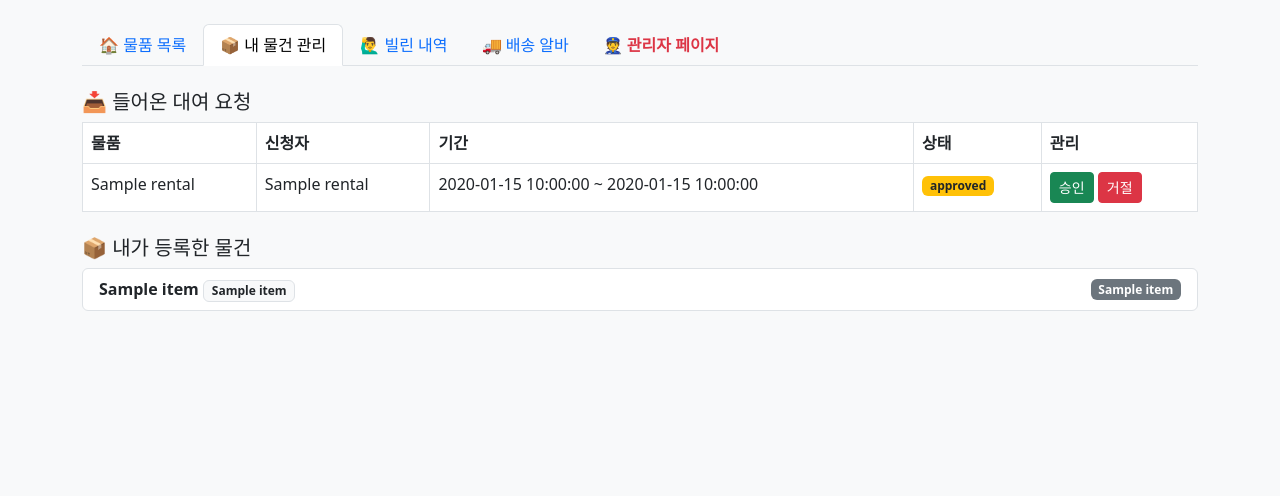
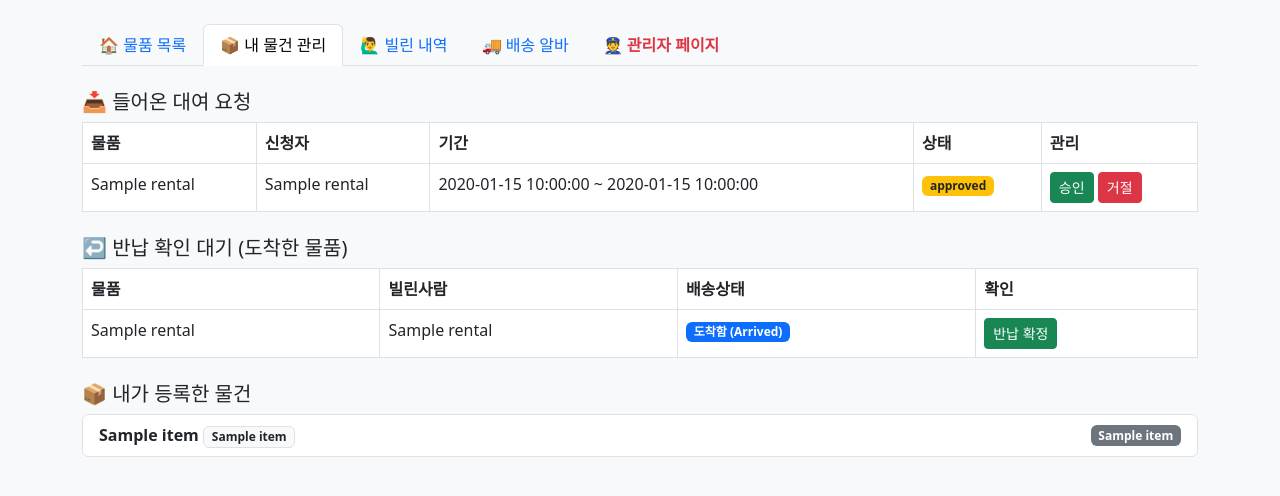
Before and after one commit to Dohwan-Kim1225/DB_TermProject, a Flask app: page / in a window 1280 px wide, after a click on "📦 내 물건 관리". Shown: the part 56-552 px from the top of the page. Run offline with Flask 3, Linux system fonts and the light colour scheme; the visitor is signed in with stand-in values (Sample User, id 1); a database or web service that is not in the repository returns one stand-in record (values such as "Sample title"); some libraries are stand-ins or nearby versions.

Commit message:
대여 -- 반납 및 배송 로직 구체화

```diff
--- a/app.py
+++ b/app.py
@@ -79,16 +79,31 @@ def index():
     # 2. [소유자]
     my_items = []
     incoming_requests = []
+    arrived_returns = []  # [추가 1] 변수 초기화
+
     # [수정됨] is_verified 대신 status가 'approved'인지 확인
     if session.get('status') == 'approved':
         cur.execute("SELECT * FROM Items WHERE owner_id = %s", (session['resident_id'],))
         my_items = cur.fetchall()
+
         cur.execute("""
             SELECT r.rental_id, i.name, u.name, r.start_date, r.end_date, r.status
             FROM Rentals r JOIN Items i ON r.item_id = i.item_id JOIN View_Manager_Residents u ON r.borrower_id = u.resident_id
             WHERE i.owner_id = %s AND r.status = 'requested'
         """, (session['resident_id'],))
         incoming_requests = cur.fetchall()
+
+        # ==========================================================
+        # [추가 2] 여기에 반납 도착 확인 쿼리를 넣으세요!
+        # ==========================================================
+        cur.execute("""
+            SELECT r.rental_id, i.name, u.name
+            FROM Rentals r
+            JOIN Items i ON r.item_id = i.item_id
+            JOIN View_Manager_Residents u ON r.borrower_id = u.resident_id
+            WHERE i.owner_id = %s AND r.delivery_status = 'arrived'
+        """, (session['resident_id'],))
+        arrived_returns = cur.fetchall()
 
     # 3. [대여자] 탭 데이터 조회
     my_rentals = []
@@ -103,29 +118,44 @@ def index():
         """, (session['resident_id'],))
         my_rentals = cur.fetchall()
 
-    # 4. [배송] 탭 데이터 조회
+    # 4. [배송] 탭 로직 (수정됨)
     delivery_market = []
     my_deliveries = []
     if session.get('status') == 'approved':
-        # [수정 2] Residents -> View_Manager_Residents 로 변경 (u1, u2 둘 다)
+        # [수정] CASE WHEN을 사용하여 반납(rented, overdue)인 경우 주소(u1<->u2)를 뒤집어 출력
+        # u1: Owner(소유자), u2: Borrower(빌린사람)
+        # 반납 시: 출발지(u2) -> 도착지(u1)
         cur.execute("""
-            SELECT r.rental_id, i.name, r.delivery_fee, u1.building, u1.unit, u2.building, u2.unit
+            SELECT r.rental_id, i.name, r.delivery_fee,
+                   CASE WHEN r.status IN ('rented', 'overdue') THEN u2.building ELSE u1.building END as start_b,
+                   CASE WHEN r.status IN ('rented', 'overdue') THEN u2.unit ELSE u1.unit END as start_u,
+                   CASE WHEN r.status IN ('rented', 'overdue') THEN u1.building ELSE u2.building END as end_b,
+                   CASE WHEN r.status IN ('rented', 'overdue') THEN u1.unit ELSE u2.unit END as end_u,
+                   r.status
             FROM Rentals r
             JOIN Items i ON r.item_id = i.item_id
-            JOIN View_Manager_Residents u1 ON i.owner_id = u1.resident_id      -- 여기를 수정
-            JOIN View_Manager_Residents u2 ON r.borrower_id = u2.resident_id   -- 여기를 수정
-            WHERE r.delivery_option = 'delivery' AND r.status = 'approved' AND r.delivery_partner_id IS NULL
+            JOIN View_Manager_Residents u1 ON i.owner_id = u1.resident_id
+            JOIN View_Manager_Residents u2 ON r.borrower_id = u2.resident_id
+            WHERE
+                (r.status = 'approved' AND r.delivery_option = 'delivery' AND r.delivery_partner_id IS NULL)
+                OR
+                (r.status IN ('rented', 'overdue') AND r.delivery_status = 'waiting_driver')
         """)
         delivery_market = cur.fetchall()
 
-        # [수정 3] Residents -> View_Manager_Residents 로 변경 (u1, u2 둘 다)
+        # 내 배송 현황도 동일하게 적용
         cur.execute("""
-            SELECT r.rental_id, i.name, r.delivery_fee, u1.building, u1.unit, u2.building, u2.unit, r.delivery_status
+            SELECT r.rental_id, i.name, r.delivery_fee,
+                   CASE WHEN r.status IN ('rented', 'overdue') THEN u2.building ELSE u1.building END,
+                   CASE WHEN r.status IN ('rented', 'overdue') THEN u2.unit ELSE u1.unit END,
+                   CASE WHEN r.status IN ('rented', 'overdue') THEN u1.building ELSE u2.building END,
+                   CASE WHEN r.status IN ('rented', 'overdue') THEN u1.unit ELSE u2.unit END,
+                   r.delivery_status, r.status
             FROM Rentals r
             JOIN Items i ON r.item_id = i.item_id
-            JOIN View_Manager_Residents u1 ON i.owner_id = u1.resident_id      -- 여기를 수정
-            JOIN View_Manager_Residents u2 ON r.borrower_id = u2.resident_id   -- 여기를 수정
-            WHERE r.delivery_partner_id = %s AND r.delivery_status != 'delivered'
+            JOIN View_Manager_Residents u1 ON i.owner_id = u1.resident_id
+            JOIN View_Manager_Residents u2 ON r.borrower_id = u2.resident_id
+            WHERE r.delivery_partner_id = %s AND r.delivery_status != 'completed'
         """, (session['resident_id'],))
         my_deliveries = cur.fetchall()
 
@@ -189,14 +219,15 @@ def index():
                            items=items,
                            my_items=my_items,
                            incoming_requests=incoming_requests,
+                           arrived_returns=arrived_returns,  # [추가 3] 여기 추가 필수!
                            my_rentals=my_rentals,
                            delivery_market=delivery_market,
                            my_deliveries=my_deliveries,
                            pending_residents=pending_residents,
                            open_disputes=open_disputes,
-                           history_residents=history_residents, # [추가]
-                           search_query=search_query,           # [추가] 검색어 유지용
-                           filter_status=filter_status,         # [추가] 필터 유지용
+                           history_residents=history_residents,
+                           search_query=search_query,
+                           filter_status=filter_status,
                            session=session,
                            date_today=date.today())
 
@@ -366,6 +397,8 @@ def rent_item(item_id):
     return render_template('rent_form.html', item=item, date_today=date.today(), my_points=my_points)
 
 # [핵심] 대여 승인 (트랜잭션)
+# app.py
+
 @app.route('/approve_rental/<int:rental_id>')
 def approve_rental(rental_id):
     if session.get('status') != 'approved': return "권한 없음"
@@ -374,22 +407,47 @@ def approve_rental(rental_id):
     cur = conn.cursor()
 
     try:
+        # 1. 정보 조회
         cur.execute("""
-            SELECT r.borrower_id, i.owner_id, i.rent_fee, r.start_date, r.end_date, r.delivery_fee
-            FROM Rentals r JOIN Items i ON r.item_id = i.item_id WHERE r.rental_id = %s
+            SELECT r.borrower_id, i.owner_id, i.rent_fee, r.start_date, r.end_date, r.delivery_fee, r.item_id
+            FROM Rentals r JOIN Items i ON r.item_id = i.item_id
+            WHERE r.rental_id = %s
         """, (rental_id,))
         data = cur.fetchone()
 
-        borrower, owner, fee_per_day, s_date, e_date, del_fee = data
+        borrower, owner, fee_per_day, s_date, e_date, del_fee, item_id = data
+
         days = (e_date - s_date).days + 1
         total = (days * fee_per_day) + del_fee
 
+        # 2. 포인트 정산 (트랜잭션)
         cur.execute("UPDATE Residents SET points = points - %s WHERE resident_id = %s", (total, borrower))
         cur.execute("UPDATE Residents SET points = points + %s WHERE resident_id = %s", (total, owner))
+
+        # 3. 대여 상태 승인 처리
         cur.execute("UPDATE Rentals SET status = 'approved' WHERE rental_id = %s", (rental_id,))
+
+        # 4. 물품 상태 변경 (목록에서 숨김)
+        cur.execute("UPDATE Items SET status = 'rented' WHERE item_id = %s", (item_id,))
+
+        # ==========================================================
+        # [수정된 부분] 배송 옵션에 따른 상태 분기 처리
+        # ==========================================================
+        if del_fee > 0:
+            # (A) 배송 대행: 기사 매칭 대기 상태로 설정
+            cur.execute("UPDATE Rentals SET delivery_status = 'waiting_driver' WHERE rental_id = %s", (rental_id,))
+        else:
+            # (B) 직거래(Pickup): 대여자 본인을 배송 기사로 자동 지정 (Self-Delivery)
+            # 배송비는 0원이지만, 상태 관리를 위해 '내 배송 현황'에 등록됨
+            cur.execute("""
+                UPDATE Rentals
+                SET delivery_partner_id = %s, delivery_status = 'accepted'
+                WHERE rental_id = %s
+            """, (borrower, rental_id))
 
         conn.commit()
         flash(f"✅ 승인 완료! {total}P 정산됨.", "success")
+
     except Exception as e:
         conn.rollback()
         flash(f"❌ 승인 실패: {e}", "danger")
@@ -397,7 +455,9 @@ def approve_rental(rental_id):
         cur.close()
         conn.close()
     return redirect(url_for('index'))
-
+# ==========================================
+# 대여 거절
+# ==========================================
 @app.route('/reject_rental/<int:rental_id>')
 def reject_rental(rental_id):
     conn = get_db_connection()
@@ -438,25 +498,38 @@ def pickup_delivery(rental_id):
     flash("📦 물품을 픽업했습니다.", "info")
     return redirect(url_for('index'))
 
+# app.py
+# ==========================================
+# 배송기사 배송 완료
+# ==========================================
 @app.route('/complete_delivery/<int:rental_id>')
 def complete_delivery(rental_id):
     conn = get_db_connection()
     cur = conn.cursor()
     try:
-        cur.execute("SELECT delivery_fee, borrower_id FROM Rentals WHERE rental_id = %s", (rental_id,))
-        fee, _ = cur.fetchone()
+        # 상태 확인
+        cur.execute("SELECT status FROM Rentals WHERE rental_id = %s", (rental_id,))
+        status = cur.fetchone()[0]
 
-        cur.execute("""
-            SELECT i.owner_id FROM Rentals r JOIN Items i ON r.item_id = i.item_id WHERE r.rental_id = %s
-        """, (rental_id,))
-        owner_id = cur.fetchone()[0]
+        # [수정] 반납 과정(rented/overdue)인 경우 -> 'arrived' 상태로 변경 (소유자 확인 대기)
+        if status in ['rented', 'overdue']:
+            cur.execute("UPDATE Rentals SET delivery_status = 'arrived' WHERE rental_id = %s", (rental_id,))
+            flash("🚚 목적지에 도착했습니다! 소유자의 확인을 기다리세요.", "info")
 
-        cur.execute("UPDATE Residents SET points = points - %s WHERE resident_id = %s", (fee, owner_id))
-        cur.execute("UPDATE Residents SET points = points + %s WHERE resident_id = %s", (fee, session['resident_id']))
+        # [기존] 대여 과정(approved)인 경우 -> 'rented' 상태로 변경 (대여 시작)
+        else:
+            # ... (기존 포인트 지급 로직 유지) ...
+            cur.execute("SELECT delivery_fee, borrower_id, i.owner_id FROM Rentals r JOIN Items i ON r.item_id = i.item_id WHERE rental_id = %s", (rental_id,))
+            fee, borrower, owner = cur.fetchone()
 
-        cur.execute("UPDATE Rentals SET delivery_status = 'delivered' WHERE rental_id = %s", (rental_id,))
+            if fee > 0:
+                cur.execute("UPDATE Residents SET points = points - %s WHERE resident_id = %s", (fee, owner))
+                cur.execute("UPDATE Residents SET points = points + %s WHERE resident_id = %s", (fee, session['resident_id']))
+                flash(f"✅ 배송 완료! 수고비 {fee} 포인트를 받았습니다.", "success")
+
+            cur.execute("UPDATE Rentals SET delivery_status = 'completed', status = 'rented' WHERE rental_id = %s", (rental_id,))
+
         conn.commit()
-        flash(f"✅ 배송 완료! 수고비 {fee} 포인트를 받았습니다.", "success")
     except Exception as e:
         conn.rollback()
         flash(f"오류: {e}", "danger")
@@ -464,7 +537,120 @@ def complete_delivery(rental_id):
         cur.close()
         conn.close()
     return redirect(url_for('index'))
+# app.py 에 추가
+# ==========================================
+# 반납 배송
+# ==========================================
+@app.route('/request_return/<int:rental_id>', methods=['POST'])
+def request_return(rental_id):
+    if 'user_id' not in session: return redirect(url_for('login'))
 
+    option = request.form['delivery_option'] # 'pickup' or 'delivery'
+    fee = 500 if option == 'delivery' else 0
+
+    conn = get_db_connection()
+    cur = conn.cursor()
+
+    try:
+        # 1. 현재 상태 및 잔액 확인
+        cur.execute("""
+            SELECT r.borrower_id, i.owner_id, r.status
+            FROM Rentals r JOIN Items i ON r.item_id = i.item_id
+            WHERE r.rental_id = %s
+        """, (rental_id,))
+        rental = cur.fetchone()
+
+        borrower_id, owner_id, status = rental
+
+        # 이미 반납된 상태면 중단
+        if status not in ['rented', 'overdue']:
+            flash("❌ 이미 반납되었거나 반납할 수 없는 상태입니다.", "warning")
+            return redirect(url_for('index'))
+
+        # 2. 배송비 트랜잭션 (배송 반납인 경우)
+        if fee > 0:
+            cur.execute("SELECT points FROM Residents WHERE resident_id = %s", (borrower_id,))
+            current_points = cur.fetchone()[0]
+
+            if current_points < fee:
+                flash("❌ 잔액이 부족하여 배송 반납을 신청할 수 없습니다.", "danger")
+                return redirect(url_for('index'))
+
+            # Borrower 차감 -> Owner에게 임시 지급 (배송 완료 시 기사에게 이동)
+            cur.execute("UPDATE Residents SET points = points - %s WHERE resident_id = %s", (fee, borrower_id))
+            cur.execute("UPDATE Residents SET points = points + %s WHERE resident_id = %s", (fee, owner_id))
+
+        # 3. [핵심] 기존 배송 정보 덮어쓰기 (Return 모드로 전환)
+        # delivery_status를 초기화하여 새로운 운송 사이클 시작
+
+        new_delivery_status = 'waiting_driver' if option == 'delivery' else 'accepted'
+        partner_id = None if option == 'delivery' else borrower_id # 직접 반납이면 본인이 파트너
+
+        cur.execute("""
+            UPDATE Rentals
+            SET delivery_option = %s,
+                delivery_fee = %s,
+                delivery_partner_id = %s,
+                delivery_status = %s
+            WHERE rental_id = %s
+        """, (option, fee, partner_id, new_delivery_status, rental_id))
+
+        conn.commit()
+        flash("↩️ 반납 신청이 접수되었습니다. 운송 절차를 진행해주세요.", "success")
+
+    except Exception as e:
+        conn.rollback()
+        print(e)
+        flash("오류 발생", "danger")
+    finally:
+        cur.close()
+        conn.close()
+
+    return redirect(url_for('index'))
+# ==========================================
+# 소유자 반납확인
+# ==========================================
+@app.route('/confirm_return/<int:rental_id>')
+def confirm_return(rental_id):
+    conn = get_db_connection()
+    cur = conn.cursor()
+    try:
+        # 정보 조회
+        cur.execute("""
+            SELECT r.delivery_fee, r.delivery_partner_id, r.item_id, i.owner_id
+            FROM Rentals r JOIN Items i ON r.item_id = i.item_id
+            WHERE r.rental_id = %s
+        """, (rental_id,))
+        data = cur.fetchone()
+
+        fee, partner_id, item_id, owner_id = data
+
+        # 권한 체크
+        if session['resident_id'] != owner_id:
+            return "권한 없음"
+
+        # 1. 배송 기사에게 배송비 지급 (반납 배송비 정산)
+        if fee > 0 and partner_id:
+            # 소유자가 임시 보관 중이던 포인트를 기사에게 이체
+            cur.execute("UPDATE Residents SET points = points - %s WHERE resident_id = %s", (fee, owner_id))
+            cur.execute("UPDATE Residents SET points = points + %s WHERE resident_id = %s", (fee, partner_id))
+
+        # 2. 상태 업데이트 (최종 완료)
+        cur.execute("UPDATE Rentals SET status = 'returned', delivery_status = 'completed' WHERE rental_id = %s", (rental_id,))
+
+        # 3. 물품 상태 복구 (다시 대여 가능하도록)
+        cur.execute("UPDATE Items SET status = 'available' WHERE item_id = %s", (item_id,))
+
+        conn.commit()
+        flash("✅ 반납 확인 완료! 물품이 다시 대여 가능 상태가 되었습니다.", "success")
+
+    except Exception as e:
+        conn.rollback()
+        flash(f"오류: {e}", "danger")
+    finally:
+        cur.close()
+        conn.close()
+    return redirect(url_for('index'))
 # ==========================================
 # [매니저 액션] 승인 / 거절 / 복구(대기상태로)
 # ==========================================
--- a/templates/dashboard.html
+++ b/templates/dashboard.html
@@ -114,7 +114,24 @@
                 {% endfor %}
             </tbody>
         </table>
-
+        <h5 class="mt-4">↩️ 반납 확인 대기 (도착한 물품)</h5>
+        <table class="table table-bordered">
+            <thead><tr><th>물품</th><th>빌린사람</th><th>배송상태</th><th>확인</th></tr></thead>
+            <tbody>
+                {% for ret in arrived_returns %}
+                <tr>
+                    <td>{{ ret[1] }}</td>
+                    <td>{{ ret[2] }}</td>
+                    <td><span class="badge bg-primary">도착함 (Arrived)</span></td>
+                    <td>
+                        <a href="/confirm_return/{{ ret[0] }}" class="btn btn-sm btn-success" onclick="return confirm('물품 상태를 확인하셨습니까? (반납 확정)');">반납 확정</a>
+                        </td>
+                </tr>
+                {% else %}
+                <tr><td colspan="4" class="text-center text-muted">확인 대기 중인 반납 건이 없습니다.</td></tr>
+                {% endfor %}
+            </tbody>
+        </table>
         <h5 class="mt-4">📦 내가 등록한 물건</h5>
         <ul class="list-group">
             {% for my in my_items %}
@@ -143,6 +160,17 @@
                         {% else %} <span class="badge bg-info">{{ rental[5] }}</span> {% endif %}
                     </td>
                     <td>{{ rental[6] }}</td>
+                    <td>
+                        {% if rental[5] in ['rented', 'overdue'] %}
+                            {% if rental[6] in ['pending', 'completed'] or rental[6] is none %}
+                                <button class="btn btn-sm btn-outline-danger" onclick="openReturnModal('{{ rental[0] }}')">반납하기</button>
+                            {% else %}
+                                <span class="badge bg-secondary">반납 운송중 ({{ rental[6] }})</span>
+                            {% endif %}
+                        {% else %}
+                            -
+                        {% endif %}
+                    </td>
                 </tr>
                 {% else %}
                 <tr><td colspan="5" class="text-center text-muted">빌린 내역이 없습니다.</td></tr>
@@ -378,4 +406,47 @@
         </form>
     </div>
 </div>
+<div class="modal fade" id="returnModal" tabindex="-1">
+    <div class="modal-dialog">
+        <form id="returnForm" method="POST">
+            <div class="modal-content">
+                <div class="modal-header">
+                    <h5 class="modal-title">↩️ 물품 반납하기</h5>
+                    <button type="button" class="btn-close" data-bs-dismiss="modal"></button>
+                </div>
+                <div class="modal-body">
+                    <p>반납 방식을 선택해주세요.</p>
+
+                    <div class="mb-3">
+                        <label class="form-label fw-bold">운송 방식</label>
+                        <div class="btn-group w-100" role="group">
+                            <input type="radio" class="btn-check" name="delivery_option" id="return_pickup" value="pickup" checked>
+                            <label class="btn btn-outline-secondary" for="return_pickup">🤝 직접 반납 (무료)</label>
+
+                            <input type="radio" class="btn-check" name="delivery_option" id="return_delivery" value="delivery">
+                            <label class="btn btn-outline-secondary" for="return_delivery">🚚 배송 반납 (+500 P)</label>
+                        </div>
+                    </div>
+
+                    <div class="alert alert-info small">
+                        배송 반납 선택 시, 배송 기사가 매칭될 때까지 기다려야 합니다.
+                    </div>
+                </div>
+                <div class="modal-footer">
+                    <button type="button" class="btn btn-secondary" data-bs-dismiss="modal">취소</button>
+                    <button type="submit" class="btn btn-primary">반납 신청</button>
+                </div>
+            </div>
+        </form>
+    </div>
+</div>
+
+<script>
+    function openReturnModal(rentalId) {
+        // 폼의 action 속성을 동적으로 변경하여 해당 rental_id로 POST 요청을 보냄
+        document.getElementById('returnForm').action = "/request_return/" + rentalId;
+        var myModal = new bootstrap.Modal(document.getElementById('returnModal'));
+        myModal.show();
+    }
+</script>
 {% endblock %}
```
